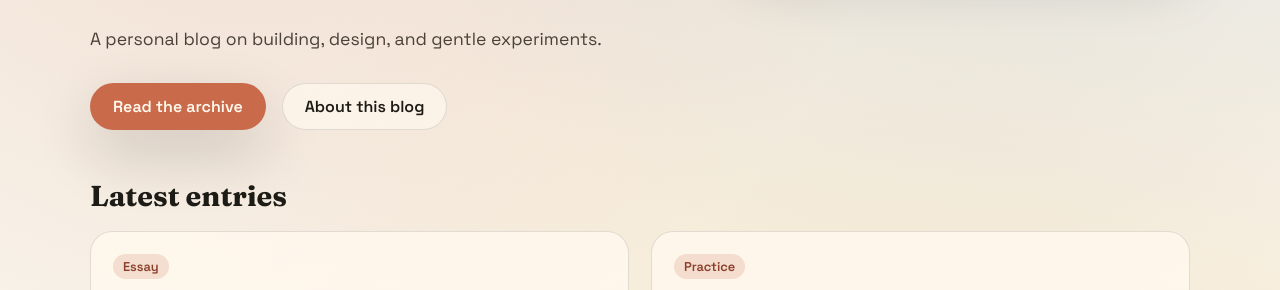
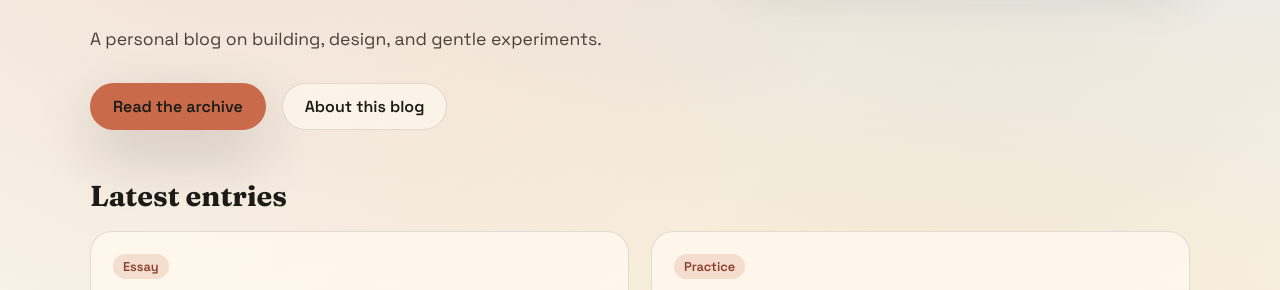
Before and after one commit to pankaj28843/pankaj28843.github.io, a Jekyll site: the page built from index.html, in a window 1280 px wide. Shown: the part 547-837 px from the top of the page. Built offline with Jekyll 4.4.1, drawn with Linux system fonts in a browser that asks for light colours; the list of posts is cut into pages by our own code.

Commit message:
fix: improve contrast and heading order

```diff
--- a/assets/css/main.css
+++ b/assets/css/main.css
@@ -4,6 +4,7 @@
   --ink-soft: #4a4237;
   --accent: #c96b4b;
   --accent-deep: #8a3f2c;
+  --accent-ink: #1d1b16;
   --accent-glow: rgba(201, 107, 75, 0.18);
   --accent-glow-strong: rgba(138, 63, 44, 0.22);
   --card: #fff8ee;
@@ -38,6 +39,7 @@
   --ink-soft: #c7beb2;
   --accent: #d6754b;
   --accent-deep: #f0a98c;
+  --accent-ink: #0f1110;
   --accent-glow: rgba(214, 117, 75, 0.2);
   --accent-glow-strong: rgba(240, 169, 140, 0.22);
   --card: #151716;
@@ -69,6 +71,7 @@
     --ink-soft: #c7beb2;
     --accent: #d6754b;
     --accent-deep: #f0a98c;
+    --accent-ink: #0f1110;
     --accent-glow: rgba(214, 117, 75, 0.2);
     --accent-glow-strong: rgba(240, 169, 140, 0.22);
     --card: #151716;
@@ -319,7 +322,7 @@
 
 .button.primary {
   background: var(--accent);
-  color: #fff8ee;
+  color: var(--accent-ink);
   box-shadow: var(--shadow);
 }
 
@@ -342,7 +345,7 @@
   border: 1px solid var(--hero-card-border);
 }
 
-.hero-card h3 {
+.hero-card h2 {
   margin: 0 0 14px;
   font-family: var(--display);
   font-size: 1.4rem;
--- a/index.html
+++ b/index.html
@@ -14,7 +14,7 @@
     </div>
   </div>
   <aside class="hero-card">
-    <h3>What I am writing about</h3>
+    <h2>What I am writing about</h2>
     <ul>
       <li>Design decisions that scale with teams.</li>
       <li>Engineering rituals that keep quality high.</li>
```
